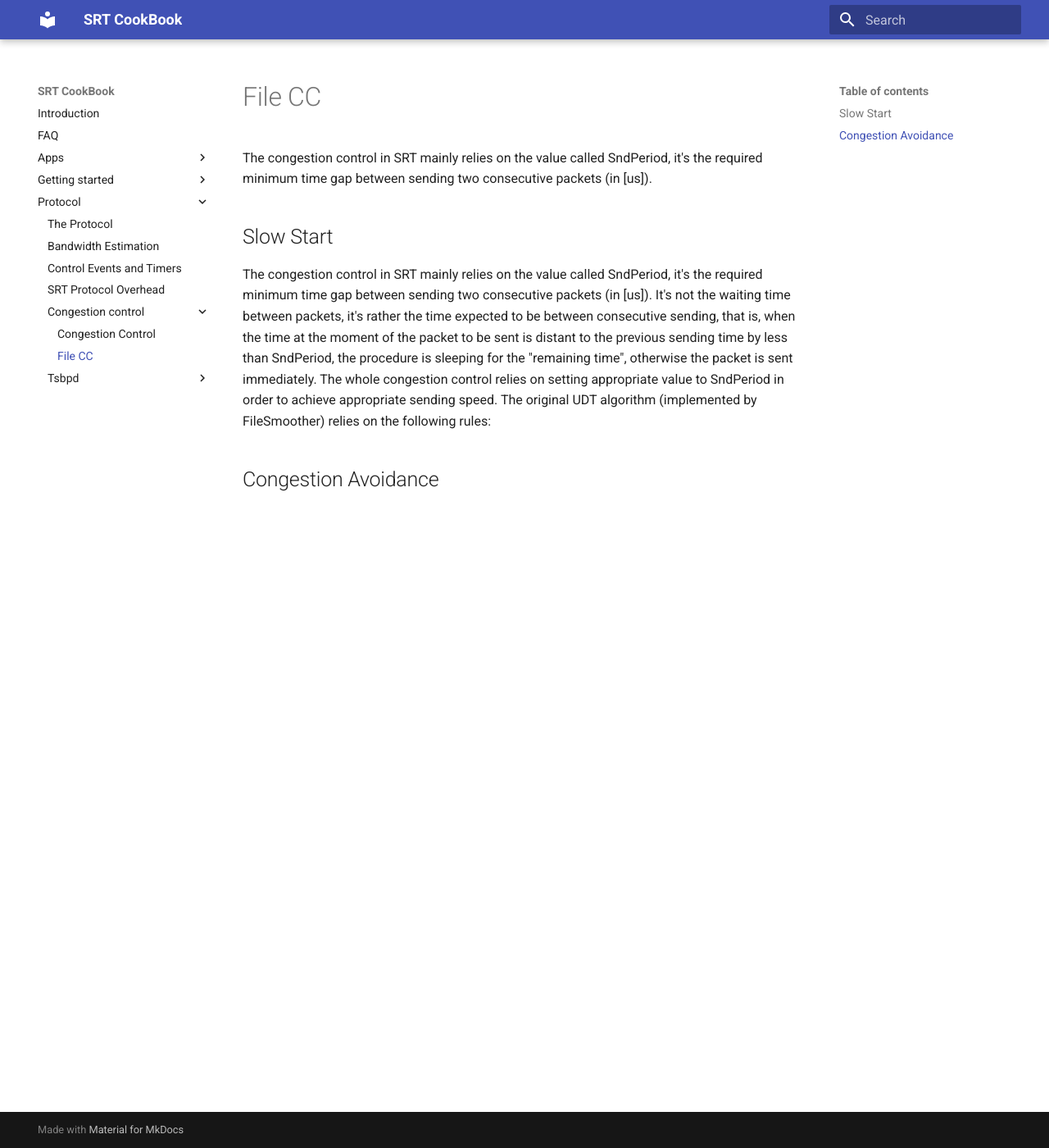
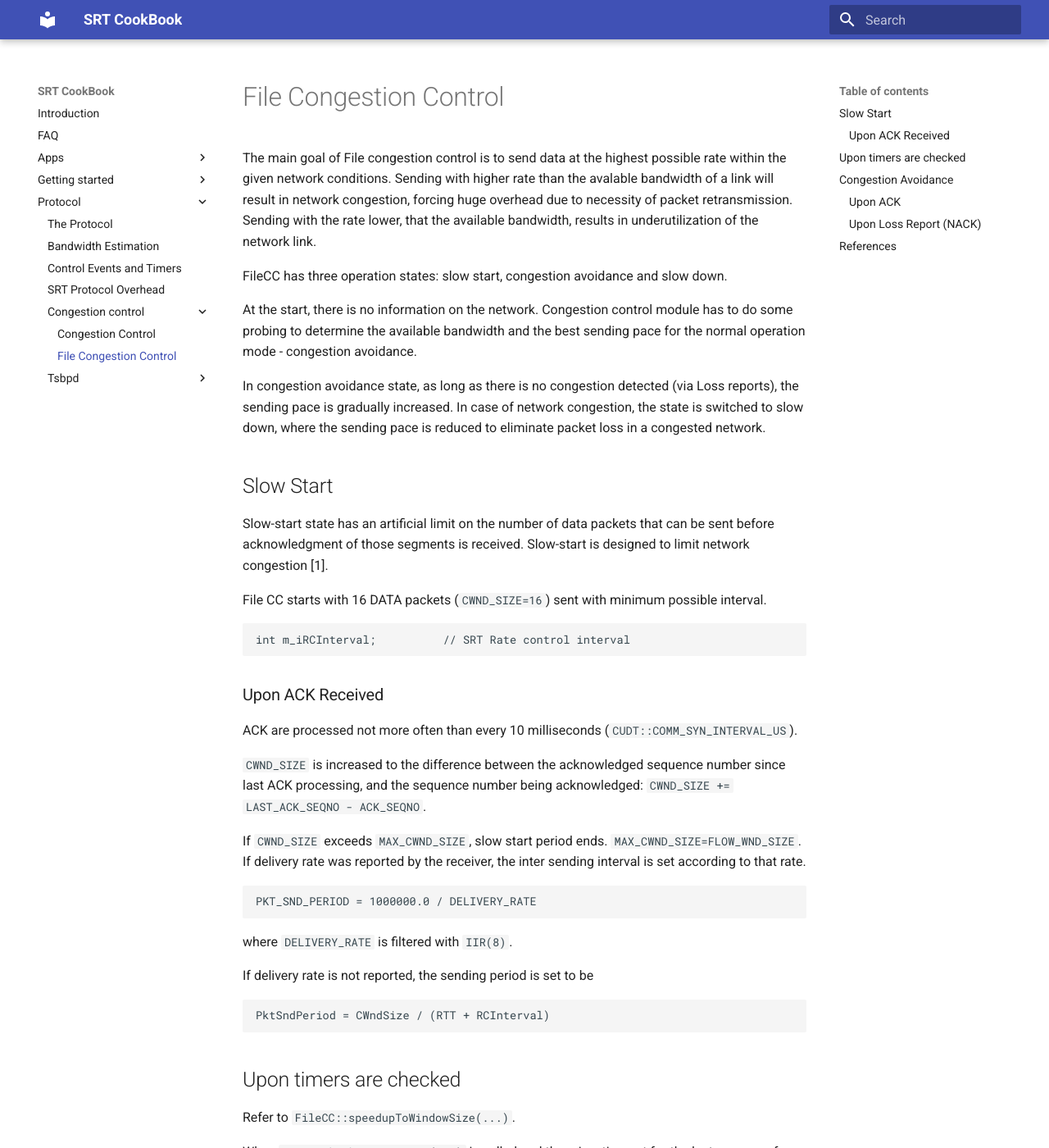
Before and after one commit to SRTLab/srt-cookbook, an MkDocs documentation site: the page built from docs/protocol/congestion-control/file-cc.md, in a window 1280 px wide and 1400 px high. Shown: the whole window at 82% size. Built offline with MkDocs 1.6.1 and Material for MkDocs 9.7.7, drawn with Linux system fonts in a browser that asks for light colours; some of the changed text lies outside the part shown.

Commit message:
Added FileCC description

````diff
--- a/docs/protocol/congestion-control/file-cc.md
+++ b/docs/protocol/congestion-control/file-cc.md
@@ -1,9 +1,55 @@
-# File CC
+# File Congestion Control
 
-The congestion control in SRT mainly relies on the value called SndPeriod, it's the required minimum time gap between sending two consecutive packets \(in \[us\]\).
+The main goal of File congestion control is to send data at the highest possible rate within the given network conditions. Sending with higher rate than the avalable bandwidth of a link will result in  network congestion, forcing huge overhead due to necessity of packet retransmission. Sending with the rate lower, that the available bandwidth, results in underutilization of the network link.
+
+FileCC has three operation states: slow start, congestion avoidance and slow down.
+
+At the start, there is no information on the network. Congestion control module has to do some probing to determine the available bandwidth and the best sending pace for the normal operation mode - congestion avoidance.
+
+In congestion avoidance state, as long as there is no congestion detected (via Loss reports), the sending pace is gradually increased. In case of network congestion, the state is switched to slow down, where the sending pace is reduced to eliminate packet loss in a congested network.
 
 ## Slow Start
 
-The congestion control in SRT mainly relies on the value called SndPeriod, it's the required minimum time gap between sending two consecutive packets \(in \[us\]\). It's not the waiting time between packets, it's rather the time expected to be between consecutive sending, that is, when the time at the moment of the packet to be sent is distant to the previous sending time by less than SndPeriod, the procedure is sleeping for the "remaining time", otherwise the packet is sent immediately. The whole congestion control relies on setting appropriate value to SndPeriod in order to achieve appropriate sending speed. The original UDT algorithm \(implemented by FileSmoother\) relies on the following rules:
+Slow-start state has an artificial limit on the number of data packets that can be sent before acknowledgment of those segments is received. Slow-start is designed to limit network congestion [1].
+
+File CC starts with 16 DATA packets (`CWND_SIZE=16`) sent with minimum possible interval.
+
+```c++
+int m_iRCInterval;          // SRT Rate control interval
+```
+
+### Upon ACK Received
+
+ACK are processed not more often than every 10 milliseconds (`CUDT::COMM_SYN_INTERVAL_US`).
+
+`CWND_SIZE` is increased to the difference between the acknowledged sequence number since last ACK processing, and the sequence number being acknowledged:  `CWND_SIZE += LAST_ACK_SEQNO - ACK_SEQNO`.
+
+If `CWND_SIZE` exceeds `MAX_CWND_SIZE`, slow start period ends. `MAX_CWND_SIZE=FLOW_WND_SIZE`. If delivery rate was reported by the receiver, the inter sending interval is set according to that rate.
+
+```
+PKT_SND_PERIOD = 1000000.0 / DELIVERY_RATE
+```
+
+where `DELIVERY_RATE` is filtered with `IIR(8)`.
+
+If delivery rate is not reported, the sending period is set to be
+
+```
+PktSndPeriod = CWndSize / (RTT + RCInterval)
+```
+
+## Upon timers are checked
+
+Refer to `FileCC::speedupToWindowSize(...)`.
+
+When `CUDT::checkRexmitTimer(...)` is called and there is a timeout for the last response from the receiver, then slow start period ends, and the packet send period is set according to the above rules.
 
 ## Congestion Avoidance
+
+### Upon ACK
+
+### Upon Loss Report (NACK)
+
+## References
+
+1. TCP/IP Characteristics. Windows Dev Center. [[WEB](https://docs.microsoft.com/en-us/windows/win32/winsock/tcp-ip-characteristics-2)]
````
Also changed, not shown: docs/protocol/congestion-control/README.md (+8 -0 lines).
